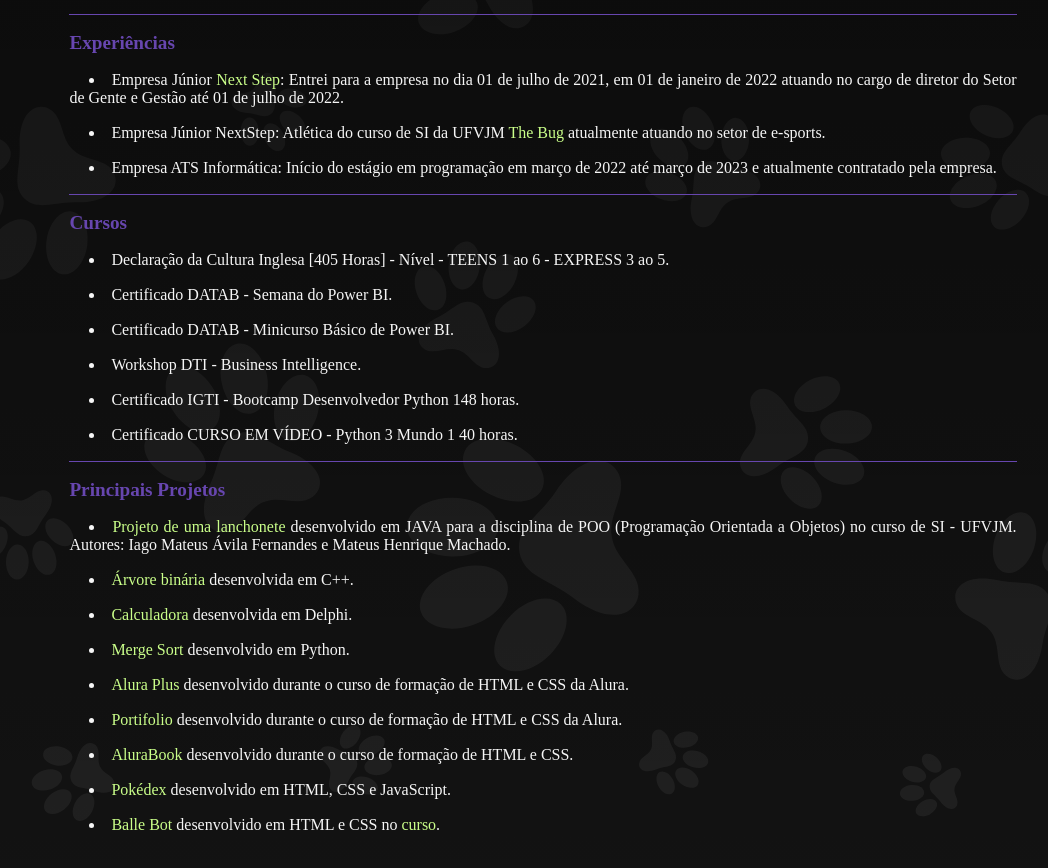
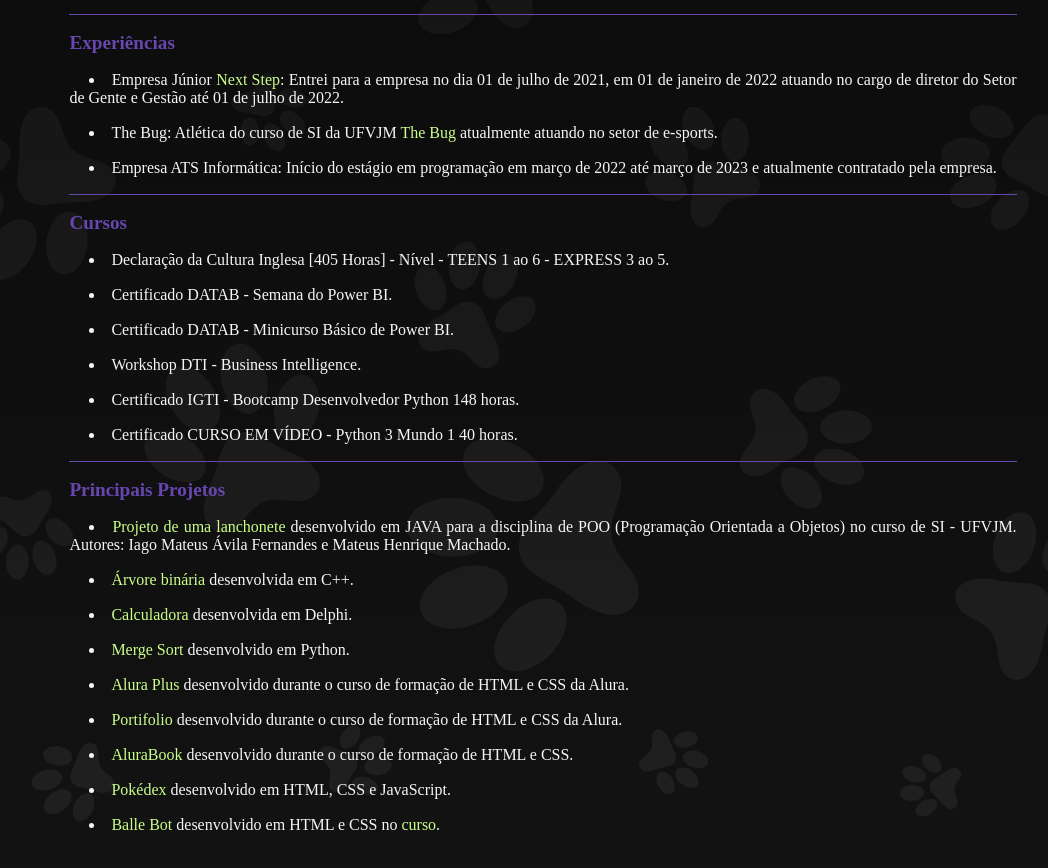
Before and after one commit to iagoMAF/Portifolio, a plain HTML site: page index.html in a window 1280 px wide. Shown: the part 847-1715 px from the top of the page, without its empty margins (97-1145 px from the left). Drawn offline with Linux system fonts and the light colour scheme.

Commit message:
Att The Bug

```diff
--- a/index.html
+++ b/index.html
@@ -48,7 +48,7 @@
 
             <li class="texto-apresentacao margin-top"> Empresa Júnior <a class="cor-linguagem" target="_blank" href="https://nextstepsi.com.br">Next Step</a>: Entrei para a empresa no dia 01 de  julho de 2021, em 01 de janeiro de 2022 atuando no cargo de diretor do Setor de Gente e Gestão até 01 de julho de 2022.</li>
 
-            <li class="texto-apresentacao margin-top"> Empresa Júnior NextStep: Atlética do curso de SI da UFVJM <a class="cor-linguagem" target="_blank" href="https://www.instagram.com/thebugufvjm/">The Bug</a> atualmente atuando no setor de e-sports.</li>
+            <li class="texto-apresentacao margin-top"> The Bug: Atlética do curso de SI da UFVJM <a class="cor-linguagem" target="_blank" href="https://www.instagram.com/thebugufvjm/">The Bug</a> atualmente atuando no setor de e-sports.</li>
 
             <li class="texto-apresentacao margin-top"> Empresa ATS Informática: Início do estágio em programação em março de 2022 até março de 2023 e atualmente contratado pela empresa.</li><hr class="margin-top">
 
```
